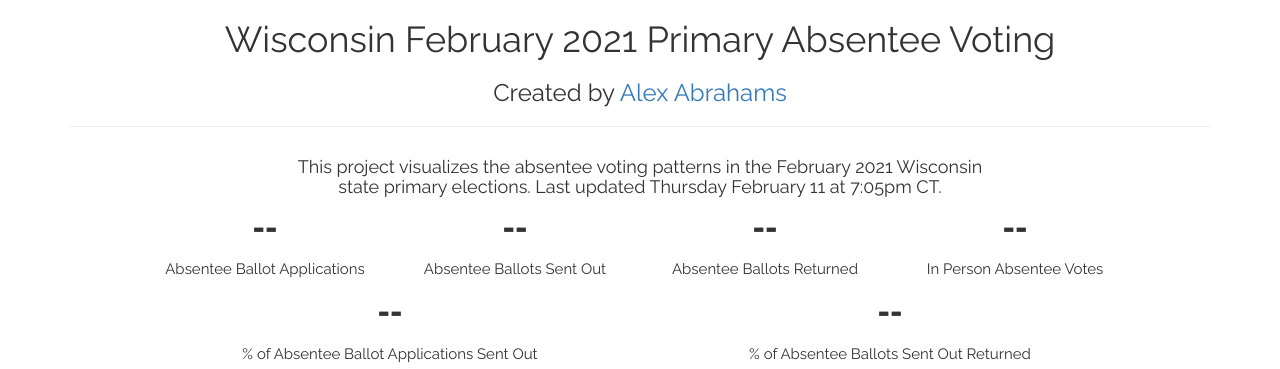
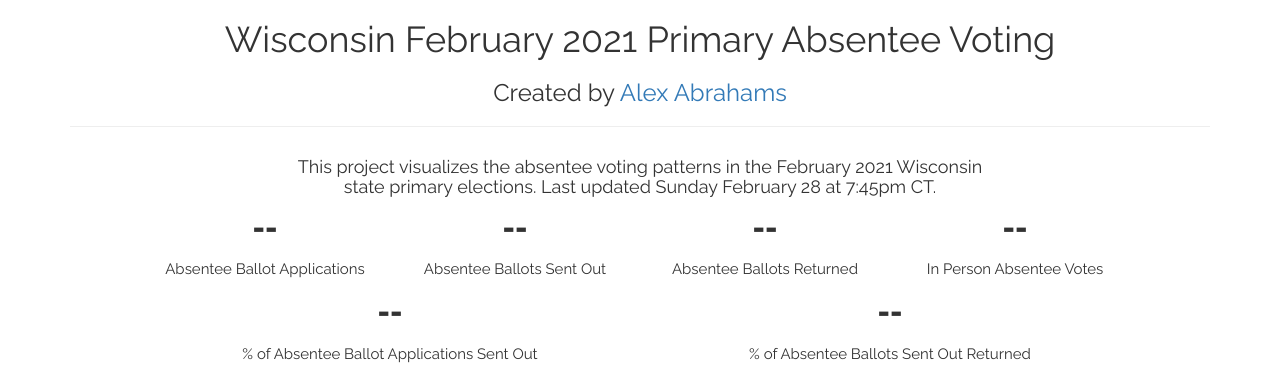
Before and after one commit to AlexAbes/alexabrahams5, a Jekyll site: the page wisconsin_feb21/primary_absentee.html, which Jekyll copies as it is, in a window 1280 px wide. Shown: the top 369 px of the page. Built offline with Jekyll 4.4.1, drawn with Linux system fonts in a browser that asks for light colours; nearby versions of some CDN libraries; some web fonts are replaced; a style sheet for code colours, icons or effects is not loaded.

Commit message:
updated update time

```diff
--- a/wisconsin_feb21/primary_absentee.html
+++ b/wisconsin_feb21/primary_absentee.html
@@ -20,7 +20,7 @@
         <div class="home container">
             <h4>
                 This project visualizes the absentee voting patterns in the February 2021 Wisconsin state primary elections.
-                Last updated Thursday February 11 at 7:05pm CT.
+                Last updated Sunday February 28 at 7:45pm CT.
             </h4>
         </div>
         <div class="total container">
```
